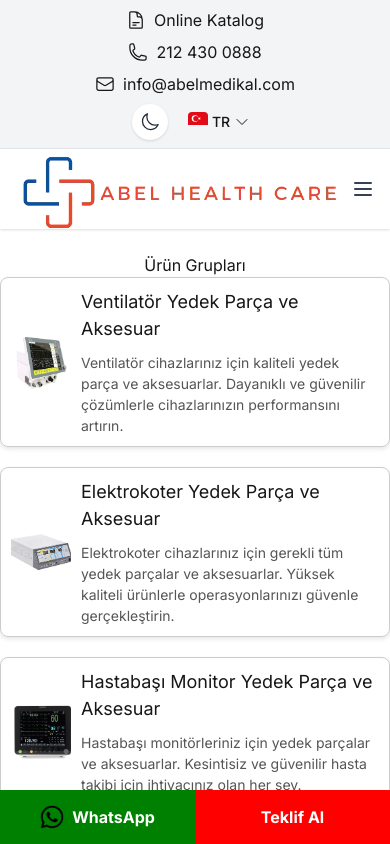
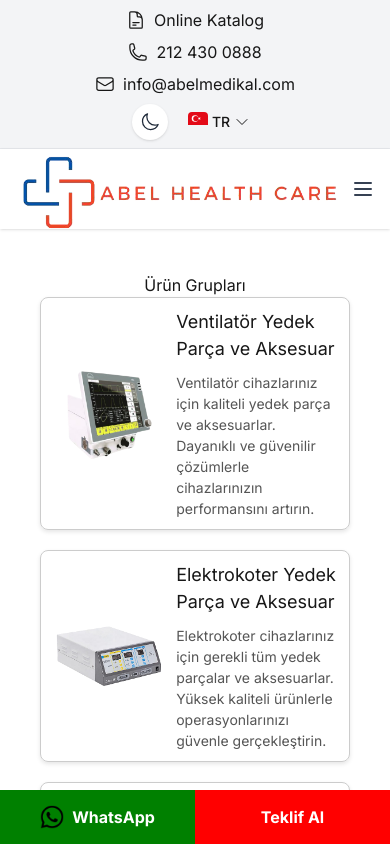
Before and after one commit to aktasevren/abel_healthcare, a Next.js app: page /products in a window 390 px wide. Shown: the top 844 px of the page. Built offline with nearby package versions, Linux system fonts and the light colour scheme.

Commit message:
products page fixed

```diff
--- a/src/app/products/ProductsPage.css
+++ b/src/app/products/ProductsPage.css
@@ -16,10 +16,10 @@
 }
 
 .product-cards {
-  display: flex;
-  flex-wrap: wrap;
-  justify-content: center;
+  display: grid;
+  grid-template-columns: repeat(3, 1fr); /* Bir satırda 3 kart */
   gap: 20px;
+  justify-items: center;
 }
 
 .product-card {
@@ -125,25 +125,31 @@
 }
 
 @media (max-width: 768px) {
-  .product-list {
+  .product-cards {
     grid-template-columns: 1fr; /* Mobilde tek sütun */
   }
 
   .product-card {
     display: flex;
-    flex-direction: row;
+    flex-direction: row; /* Satır düzeni */
     align-items: center;
     height: auto;
   }
 
   .product-image {
-    width: 60px; /* Resim boyutu küçültüldü */
-    height: 60px;
+    width: 40%; /* Sol tarafı resim kaplasın */
+    height: auto;
     margin-right: 10px;
   }
 
+  .product-info {
+    width: 60%; /* Sağda yazılar */
+    display: flex;
+    flex-direction: column;
+  }
+
   .product-description {
-    display: none; /* Description gizlendi */
+    display: block; /* Description gösterilsin */
   }
 
   h2 {
--- a/src/app/products/page.tsx
+++ b/src/app/products/page.tsx
@@ -4,7 +4,7 @@
 
 const ProductsPage = () => {
   return (
-    <div className="product-list">
+    <div className="products-container">
       <h1>Ürün Grupları</h1>
       <div className="product-cards">
         {urunGruplari.map((urun) => (
--- a/src/app/ventilator/VentilatorPage.css
+++ /dev/null
@@ -1,130 +0,0 @@
-.sub-products-container {
-  padding: 20px 40px;
-  margin: 0 auto;
-  max-width: 1200px;
-  display: flex;
-  flex-direction: column;
-  align-items: center;
-  background-color: var(--background);
-  color: var(--foreground);
-}
-
-.sub-product-list {
-  display: grid;
-  grid-template-columns: repeat(4, 1fr);
-  gap: 20px;
-  width: 100%;
-}
-
-.product-card {
-  background-color: var(--background);
-  border-radius: 12px;
-  box-shadow: 0 6px 18px rgba(0, 0, 0, 0.1);
-  overflow: hidden;
-  transition: transform 0.3s, box-shadow 0.3s;
-  padding: 15px;
-  text-align: center;
-  color: var(--foreground);
-  border: 1px solid rgba(128, 128, 128, 0.2);
-}
-
-.dark .product-card {
-  box-shadow: 0 6px 18px rgba(0, 0, 0, 0.3);
-}
-
-.product-card:hover {
-  transform: translateY(-8px);
-  box-shadow: 0 8px 20px rgba(0, 0, 0, 0.2);
-}
-
-.dark .product-card:hover {
-  box-shadow: 0 8px 20px rgba(255, 255, 255, 0.1);
-}
-
-.product-image {
-  width: 100%;
-  height: 150px;
-  object-fit: cover;
-}
-
-.product-description {
-  font-size: 0.85em;
-  color: #777;
-  padding: 5px 10px;
-}
-
-.dark .product-description {
-  color: #aaa;
-}
-
-h2 {
-  font-size: 1.5em;
-  margin: 10px 0;
-  color: var(--foreground);
-}
-
-.sub-products-title {
-  font-size: 1.6em;
-  margin-bottom: 20px;
-  background-color: rgba(240, 240, 240, 0.1);
-  color: var(--foreground);
-  width: 100%;
-  text-align: center;
-  padding: 10px 0;
-}
-
-.dark .sub-products-title {
-  background-color: rgba(30, 30, 30, 0.5);
-}
-
-@media (max-width: 768px) {
-  .sub-product-list {
-    grid-template-columns: 1fr;
-  }
-
-  .product-card {
-    display: flex;
-    flex-direction: row;
-    align-items: center;
-    height: 80px;
-  }
-
-  .product-image {
-    width: 60px;
-    height: 60px;
-    margin-right: 10px;
-  }
-
-  .product-description {
-    display: none;
-  }
-
-  h2 {
-    font-size: 1em;
-  }
-}
-
-.breadcrumb {
-  font-size: 0.85em;
-  margin-bottom: 20px;
-  color: #777;
-  text-align: left;
-  width: 100%;
-}
-
-.dark .breadcrumb {
-  color: #aaa;
-}
-
-.breadcrumb a {
-  color: #007bff;
-  text-decoration: none;
-}
-
-.dark .breadcrumb a {
-  color: #3b82f6;
-}
-
-.breadcrumb a:hover {
-  text-decoration: underline;
-}
```
